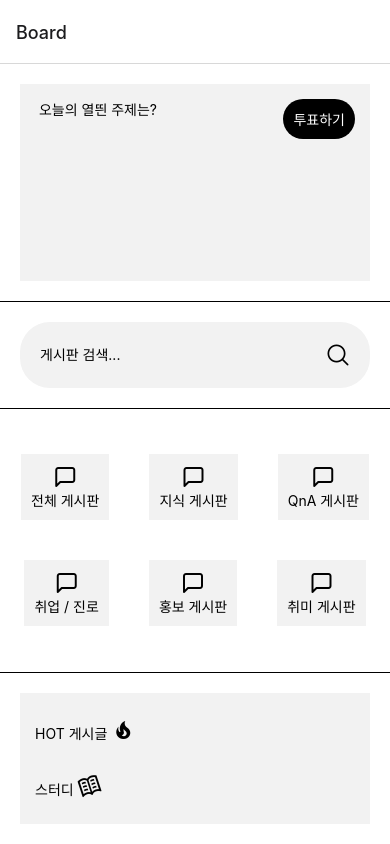
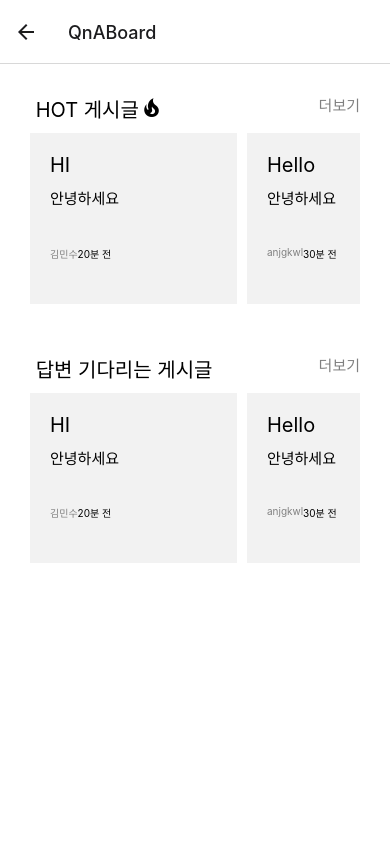
Before and after one commit to Jyurim/maphant-frontend, a React Native app: screen /QnABoard in a window 390 px wide. Built offline with nearby package versions, Linux system fonts and the light colour scheme.

Commit message:
Feat: 페이지 이동 추가

```diff
--- a/App.tsx
+++ b/App.tsx
@@ -4,6 +4,8 @@ import { NavigationContainer } from "@react-navigation/native";
 import { createStackNavigator } from "@react-navigation/stack";
 import BoardList from "./src/components/Board/BoardList";
 import TotalBoard from "./src/components/Board/TotalBoard";
+import QnABoard from "./src/components/Board/QnABoard";
+import DetailBoardList from "./src/components/Board/DetailBoardList";
 const Stack = createStackNavigator();
 export default function App() {
   return (
@@ -11,6 +13,8 @@ export default function App() {
       <Stack.Navigator>
         <Stack.Screen name="Board" component={BoardList} />
         <Stack.Screen name="TotalBoard" component={TotalBoard} />
+        <Stack.Screen name="QnABoard" component={QnABoard} />
+        <Stack.Screen name="DetailBoardList" component={DetailBoardList} />
       </Stack.Navigator>
     </NavigationContainer>
   );
--- a/src/components/Board/BoardList.tsx
+++ b/src/components/Board/BoardList.tsx
@@ -55,7 +55,11 @@ const BoardList = () => {
                 <Text>지식 게시판</Text>
               </View>
             </TouchableOpacity>
-            <TouchableOpacity>
+            <TouchableOpacity
+              onPress={() => {
+                navigation.navigate("QnABoard" as never);
+              }}
+            >
               <View style={styles.boardList}>
                 <Feather name="message-square" size={24} color="black" />
                 <Text>QnA 게시판</Text>
--- a/src/components/Board/QnABoard.tsx
+++ b/src/components/Board/QnABoard.tsx
@@ -7,6 +7,7 @@ import {
   TouchableOpacity,
 } from "react-native";
 import { MaterialCommunityIcons } from "@expo/vector-icons";
+import { useNavigation } from "@react-navigation/native";
 
 // const { width: SCREEN_WIDTH } = Dimensions.get("window");
 
@@ -77,6 +78,7 @@ const boardData = [
 ];
 
 const HotBoard = () => {
+  const navigation = useNavigation();
   return (
     <View style={styles.container}>
       <View style={styles.total}>
@@ -86,7 +88,11 @@ const HotBoard = () => {
             HOT 게시글
             <MaterialCommunityIcons name="fire" size={25} color="black" />
           </Text>
-          <TouchableOpacity>
+          <TouchableOpacity
+            onPress={() => {
+              navigation.navigate("DetailBoardList" as never);
+            }}
+          >
             <Text style={styles.detail}>더보기</Text>
           </TouchableOpacity>
         </View>
```
